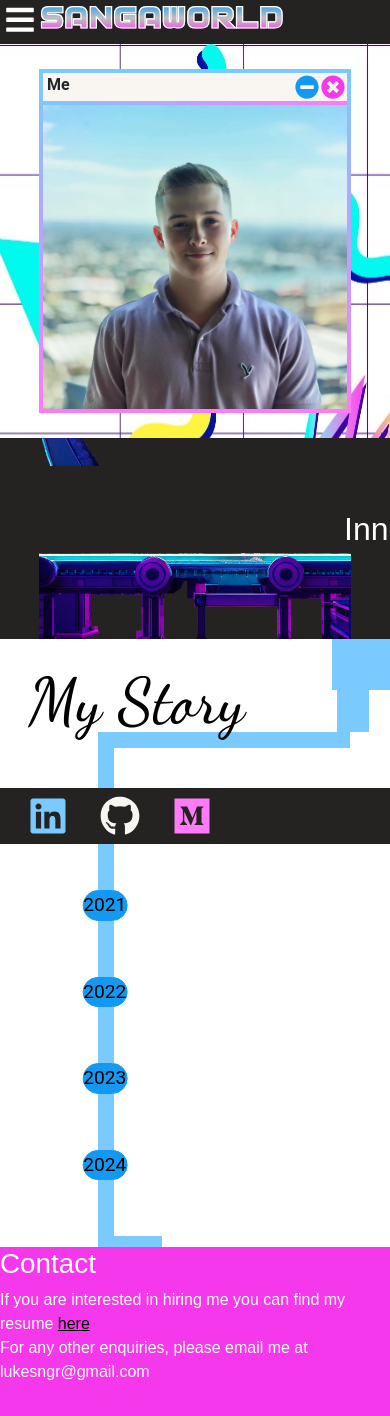
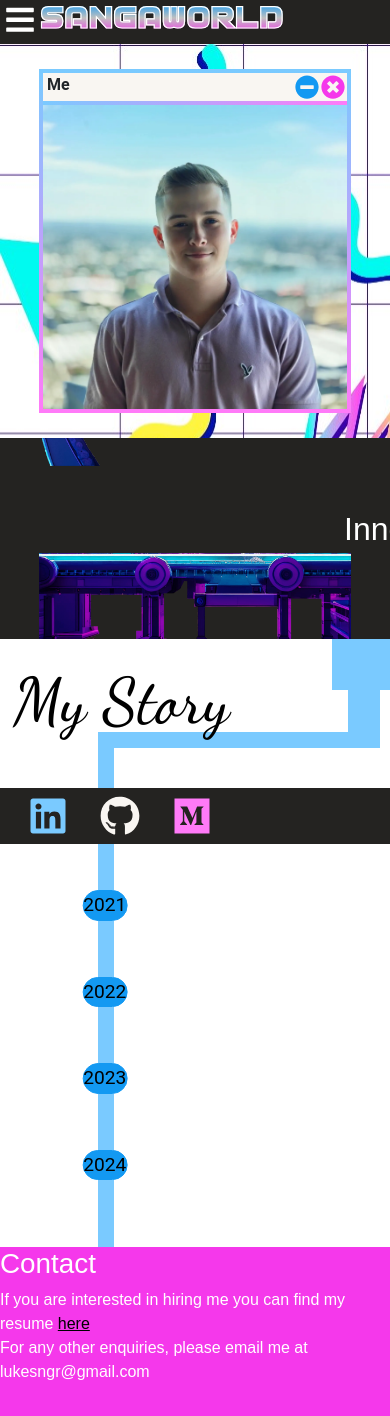
Before and after one commit to lukesngr/sangaworld, a Next.js app: page /home in a window 390 px wide. Shown: the top 1416 px of the page. Built offline with nearby package versions, Linux system fonts and the light colour scheme.

Commit message:
Looking good time to make it responsive

```diff
--- a/src/components/home/MyStory.js
+++ b/src/components/home/MyStory.js
@@ -3,9 +3,10 @@ import '../../styles/mystory.scss';
 export default function MyStory() {
     return <>
     <div className="myStory">
-        <div className='intakePipe'>
+        <div className='pipeIntake'>
+            <div className='pipeIntakeReceiver'></div>
+            <div class="pipeOutlet"></div>
         </div>
-        <div class="pipeOutlet"></div>
         <h1 className='myStoryHeading'>My Story</h1>
         <div className='underLine'>
         </div>
@@ -25,8 +26,7 @@ export default function MyStory() {
             <div className='dotPointsMargin'></div>
             <span className='time'>2024</span>
             <span className='dotPoint'>Graduated university, looking for an opportunity to learn and improve my skills</span>
-            <div className='dotPointsMargin'></div>
-            <div className='outtakePipe'></div>
+            <div className='dotPointsMarginFinal'></div>
         </div>
     </div></>
 }
--- a/src/styles/mystory.scss
+++ b/src/styles/mystory.scss
@@ -5,21 +5,29 @@
     background-color: white;
 }
 
-.pipeOutlet {
-    margin-left: 86.5%;
-    height: 5vh;
+.pipeIntake {
+    margin-left: 85%;
+    width: 4em;
+}
+
+.pipeIntakeReceiver {
+    height: 6vh;
     background-color: theme.$normal-blue-color;
-    width: 2em;
     position: relative;
     z-index: 999;
 }
 
-.intakePipe {
-    margin-left: 85%;
-    height: 6vh;
+.pipeOutlet {
+    height: 5vh;
     background-color: theme.$normal-blue-color;
-    width: 4em;
+    width: 50%;
+    position: relative;
+    z-index: 999;
+    margin-left: auto;
+    margin-right: auto;
 }
+
+
 
 .outtakePipe {
     height: 6vh;
@@ -29,7 +37,7 @@
 
 .underLine {
     margin-left: 25%;
-    width: 64.8%;
+    width: calc(3em + 60%);
     background-color: theme.$normal-blue-color;
     height: 1em;
 }
@@ -73,12 +81,18 @@
     transform: translate(9vh, -3vh);
 }
 
+.dotPointsMarginFinal {
+    background-color: theme.$normal-blue-color;
+    width: 1em;
+    height: 40%;
+}
+
 @keyframes moveInWithScroll {
     0% {
         transform: translate(0vh, -8vh);
     }
     100% {
-        transform: translate(31vh, -8vh);
+        transform: translate(31vw, -8vh);
     }
 }
 
```
